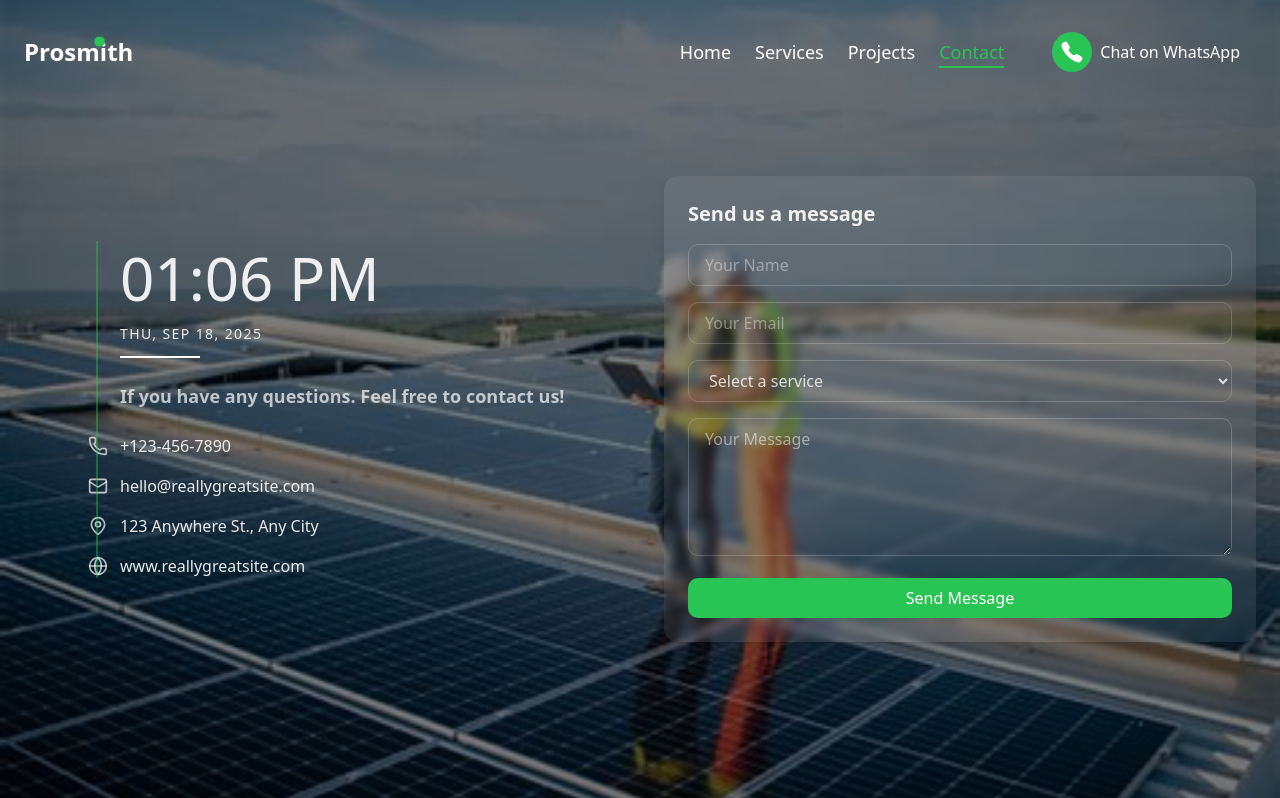
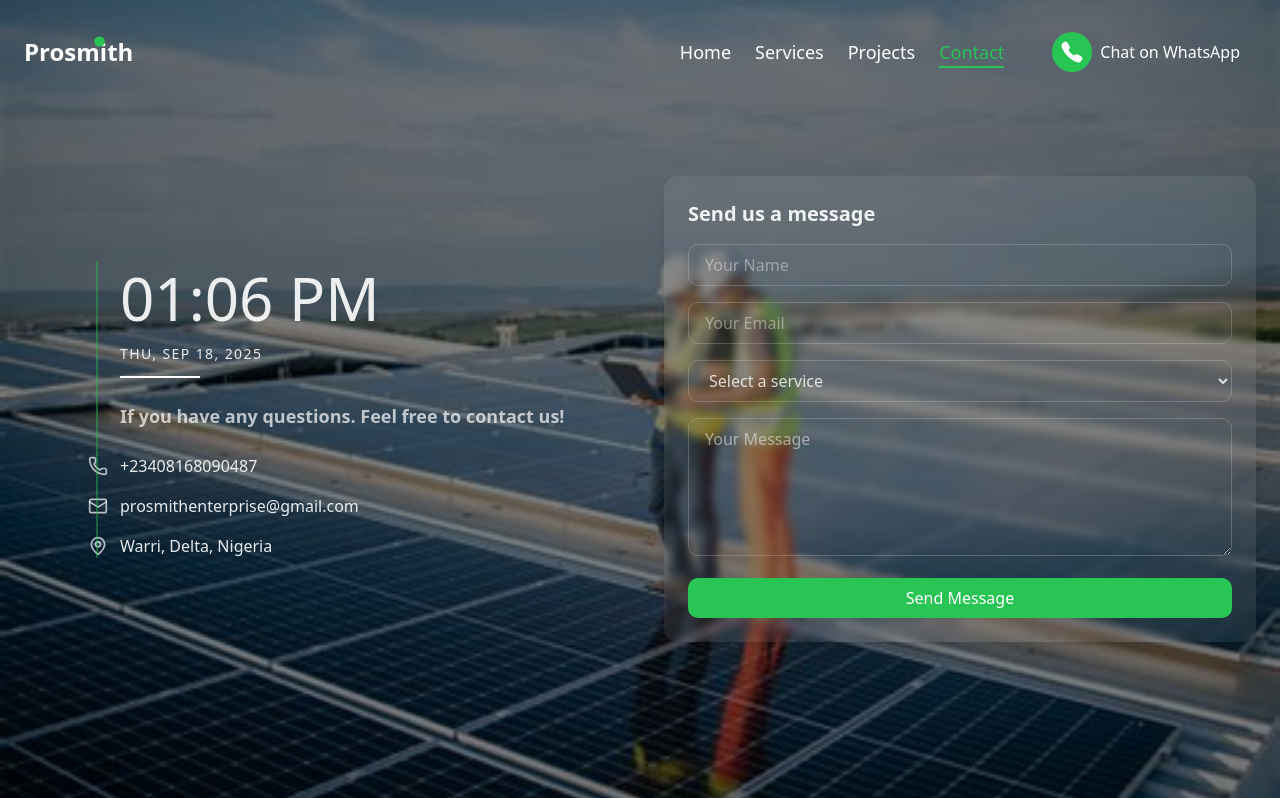
Before and after one commit to Oyasikelly/PROSMITH, a Next.js app: page /contact in a window 1280 px wide. Shown: the top 798 px of the page. Built offline with nearby package versions, Linux system fonts and the light colour scheme.

Commit message:
new commit

```diff
--- a/src/components/contact/contact.tsx
+++ b/src/components/contact/contact.tsx
@@ -142,27 +142,27 @@ function ContactForm() {
 							<SlideInLeftWhenVisible>
 								<div className="flex items-center gap-3">
 									<Phone className="w-5 h-5 text-white/70" />
-									<span>+123-456-7890</span>
+									<span>+23408168090487</span>
 								</div>
 							</SlideInLeftWhenVisible>
 							<SlideInRightWhenVisible>
 								<div className="flex items-center gap-3">
 									<Mail className="w-5 h-5 text-white/70" />
-									<span>hello@reallygreatsite.com</span>
+									<span>prosmithenterprise@gmail.com</span>
 								</div>
 							</SlideInRightWhenVisible>
 							<SlideInLeftWhenVisible>
 								<div className="flex items-center gap-3">
 									<MapPin className="w-5 h-5 text-white/70" />
-									<span>123 Anywhere St., Any City</span>
+									<span>Warri, Delta, Nigeria</span>
 								</div>
 							</SlideInLeftWhenVisible>
-							<SlideInRightWhenVisible>
+							{/* <SlideInRightWhenVisible>
 								<div className="flex items-center gap-3">
 									<Globe className="w-5 h-5 text-white/70" />
 									<span>www.reallygreatsite.com</span>
 								</div>
-							</SlideInRightWhenVisible>
+							</SlideInRightWhenVisible> */}
 						</div>
 					</div>
 
--- a/src/components/faq.tsx
+++ b/src/components/faq.tsx
@@ -7,6 +7,8 @@ import {
 	SlideInRightWhenVisible,
 } from "./animations/slideInAnimations";
 import { AnimatePresence, motion } from "framer-motion";
+import { Button } from "./ui/button";
+import Link from "next/link";
 
 const faqs = [
 	{
@@ -61,12 +63,16 @@ export default function FAQ() {
 					</p>
 				</SlideInLeftWhenVisible>
 				<FadeInWhenVisible>
-					<button className="hidden md:flex order-2 md:order-1 items-center gap-3 bg-primary text-white px-6 py-3 rounded-md font-medium hover:bg-primary/70 transition group">
+					<Link href="./contact">
+						<Button
+							variant="default"
+							className="hidden md:flex order-2 md:order-1 items-center gap-3 bg-primary text-white px-6 py-3 rounded-md font-medium hover:bg-primary/70 transition group">
 							Connect with Us
 							<span className="bg-white p-1 rounded-full group-hover:translate-x-3 transition-all duration-300 text-primary">
 								<FiArrowRight size={18} />
 							</span>
-					</button>
+						</Button>
+					</Link>
 				</FadeInWhenVisible>
 			</div>
 
@@ -106,12 +112,16 @@ export default function FAQ() {
 				))}
 				<FadeInWhenVisible>
 					<div className="flex items-center justify-center">
-						<button className="flex md:hidden items-center gap-3 bg-primary text-white mt-8 px-6 py-3 rounded-md font-medium hover:bg-primary/70 transition">
+						<Link href="./contact">
+							<Button
+								variant="default"
+								className="flex md:hidden items-center gap-3 bg-primary text-white mt-8 px-6 py-3 rounded-md font-medium hover:bg-primary/70 transition">
 								Connect with Us
 								<span className="bg-white p-1 rounded-full hover:translate-x-3 transition-all duration-300 text-primary">
 									<FiArrowRight size={18} />
 								</span>
-						</button>
+							</Button>
+						</Link>
 					</div>
 				</FadeInWhenVisible>
 			</div>
--- a/src/components/footer.tsx
+++ b/src/components/footer.tsx
@@ -53,10 +53,11 @@ export default function Footer() {
 							<div>
 								<h3 className="font-semibold text-lg mb-3">Contact Us</h3>
 								<p className="flex items-center gap-2 text-white/70">
-									<FaPhoneAlt /> (123) 456-7890
+									<FaPhoneAlt /> +234 816 809 0487
 								</p>
 								<p className="flex items-center gap-2 text-white/70">
-									<FaEnvelope /> info@prosmith.com
+									<FaEnvelope />
+									prosmithenterprise@gmail.com
 								</p>
 							</div>
 						</SlideInRightWhenVisible>
```
Lines whose indentation alone changed are shown as unchanged.
